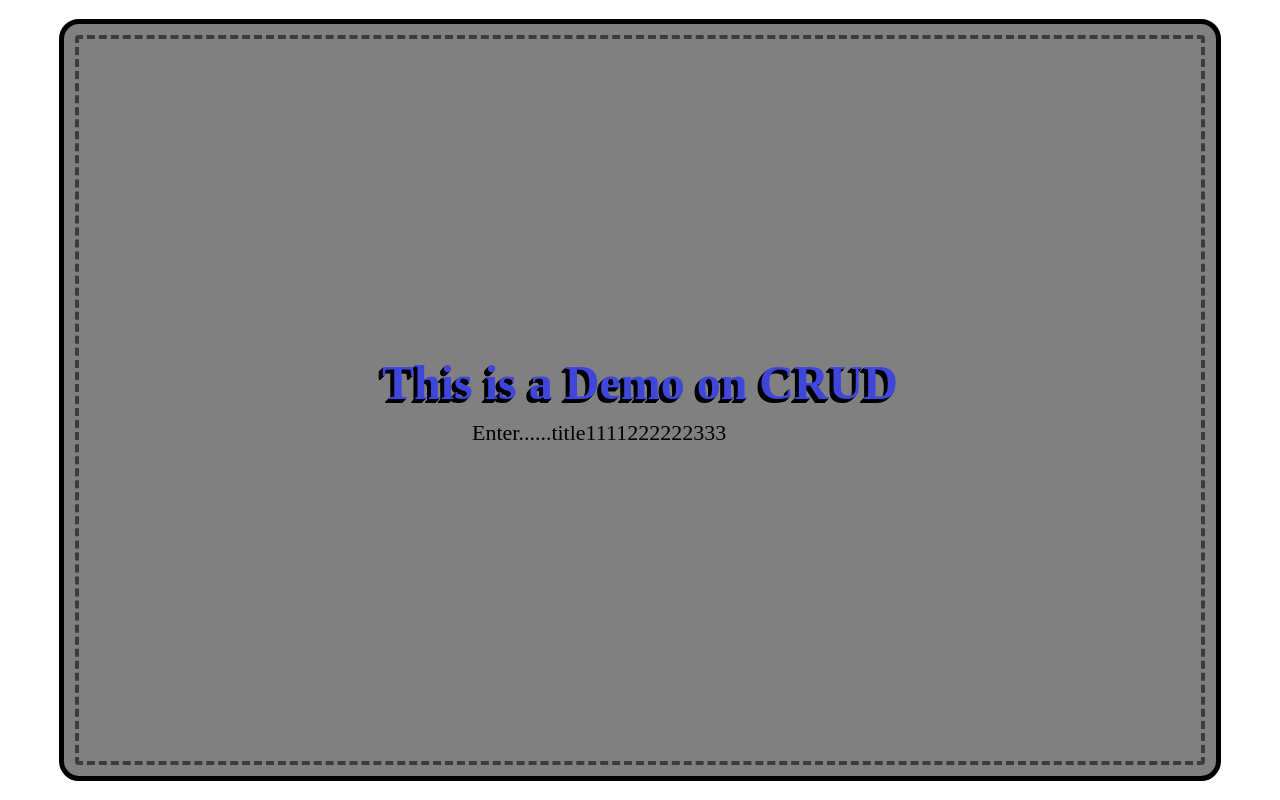
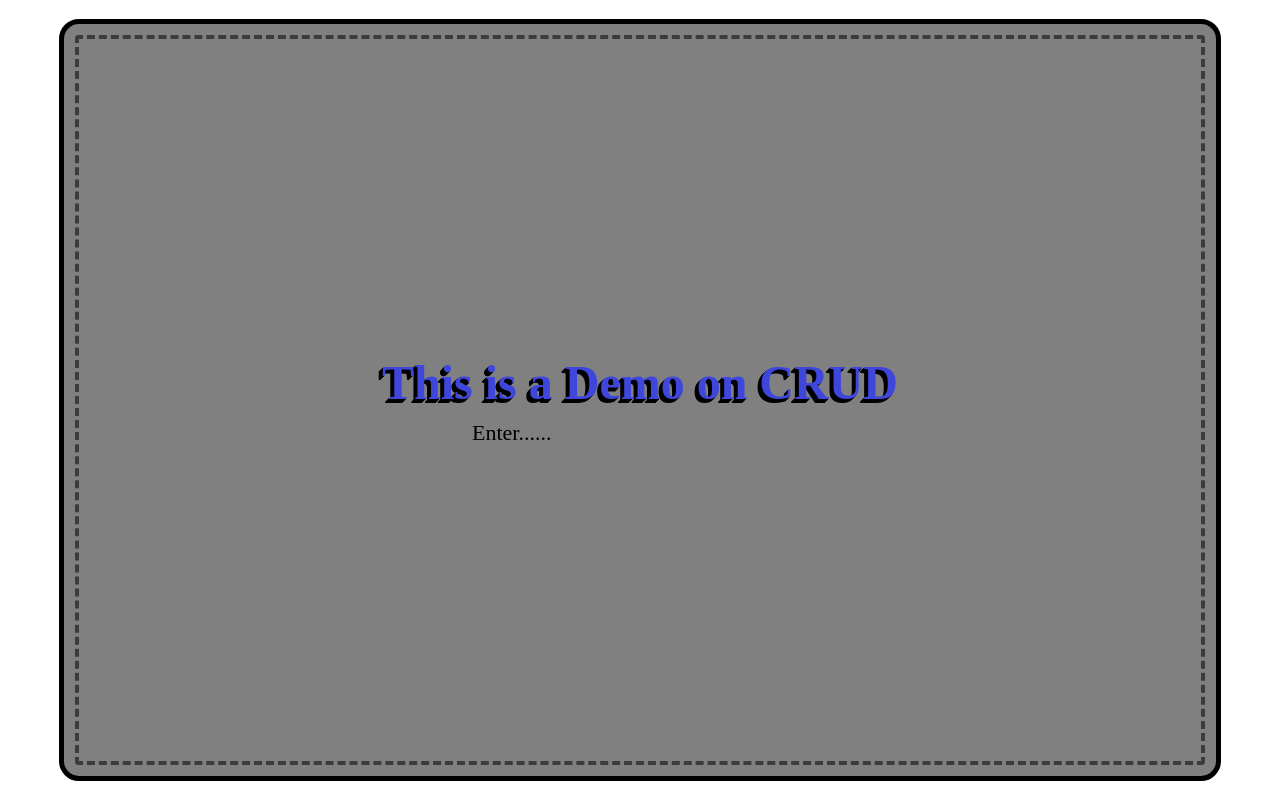
Before and after one commit to 123CLOUD123/hello-world, a plain HTML site: page WebContent/index.html in a window 1280 px wide. Drawn offline with Linux system fonts and the light colour scheme.

Commit message:
初始化

```diff
--- a/WebContent/index.html
+++ b/WebContent/index.html
@@ -10,7 +10,7 @@
     	<div class="content">
     		<div class="main">
     			<h1>This is a Demo on CRUD</h1>
-    			<div class="title"><a href="main">Enter......title1111222222333</a></div>
+    			<div class="title"><a href="main">Enter......</a></div>
     		</div>
     	</div>
     </div>
```
